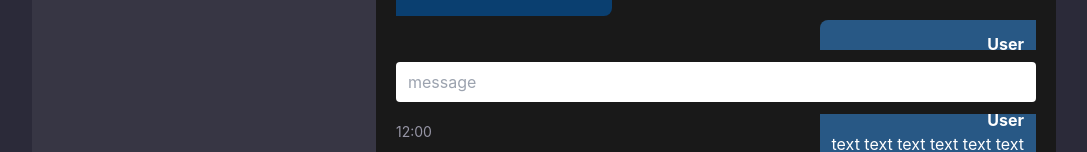
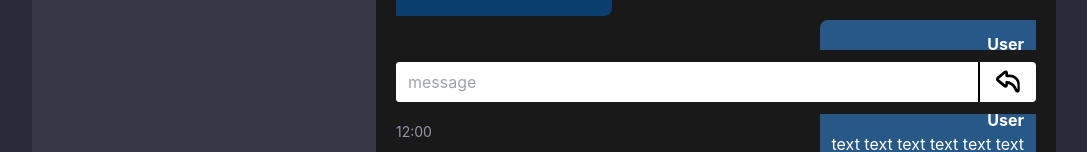
Before and after one commit to Rydeef/chat-front, a React (Create React App) app: page / in a window 1280 px wide. Shown: the part 686-838 px from the top of the page, without its empty margins (96-1183 px from the left). Built offline with nearby package versions, Linux system fonts and the light colour scheme.

Commit message:
create input chat

```diff
--- a/src/components/Chat/index.tsx
+++ b/src/components/Chat/index.tsx
@@ -1,4 +1,5 @@
 import React, { useEffect, useRef } from 'react';
+import ChatInput from '../TextField/ChatInput';
 import MessageItem from '../MessageItem';
 
 interface Messages {
@@ -105,11 +106,7 @@ const Chat = () => {
         ))}
       </div>
       <div className='w-full h-16 bg-dark sticky bottom-0 flex justify-center px-5 py-3'>
-        <input
-          className='w-full h-full text-black rounded px-3 py-4'
-          placeholder='message'
-          type='text'
-        />
+        <ChatInput />
       </div>
     </div>
   );
--- a/src/components/FormField/Input.tsx
+++ b/src/components/FormField/Input.tsx
@@ -1,7 +1,7 @@
-import React, { FC } from "react";
-import { useField } from "formik";
+import React, { FC } from 'react';
+import { useField } from 'formik';
 
-import TextField from "../TextField/TextField";
+import TextField from '../TextField/TextField';
 
 interface Props {
   placeholder?: string;
@@ -17,7 +17,7 @@ export const Input: FC<Props> = ({ name, className, isDisabled, ...props }) => {
   return (
     <div className={className}>
       <TextField {...field} {...props} value={value} isDisabled={isDisabled} />
-      <div className="text-red text-sm h-[28px]">{showError && error}</div>
+      <div className='text-red text-sm h-7'>{showError && error}</div>
     </div>
   );
 };
--- /dev/null
+++ b/src/components/FormField/TextArea.tsx
@@ -0,0 +1,42 @@
+import React, { FC, KeyboardEvent } from 'react';
+import { useField } from 'formik';
+import { ReactComponent as SendMessageButton } from '../../assets/message.svg';
+
+interface Props {
+  name: string;
+  placeholder?: string;
+  className?: string;
+  sendMessage: () => void;
+  sendMessageEnter: (e: KeyboardEvent<HTMLTextAreaElement>) => void;
+}
+
+const TextArea: FC<Props> = ({
+  name,
+  placeholder,
+  className,
+  sendMessage,
+  sendMessageEnter,
+}) => {
+  const [{ value, ...field }] = useField(name);
+
+  return (
+    <div className='w-full h-full flex bg-white rounded justify-center items-center'>
+      <textarea
+        value={value}
+        placeholder={placeholder}
+        className='w-full h-full resize-none text-black px-3 py-2 rounded focus:outline-0'
+        onKeyDown={sendMessageEnter}
+        {...field}
+      />
+      <span className='h-full w-[2px] bg-black' />
+      <div
+        className='h-full flex items-center cursor-pointer px-3'
+        onClick={sendMessage}
+      >
+        <SendMessageButton />
+      </div>
+    </div>
+  );
+};
+
+export default TextArea;
--- /dev/null
+++ b/src/components/TextField/ChatInput.tsx
@@ -0,0 +1,60 @@
+import React, { KeyboardEvent } from 'react';
+import * as yup from 'yup';
+import { FormikProvider, useFormik } from 'formik';
+import TextArea from '../FormField/TextArea';
+
+const MASSAGE_NAME = 'message';
+
+const VALIDATION_SCHEMA = yup.object().shape({
+  message: yup.string().required(''),
+});
+
+export interface UserMessage {
+  message?: string;
+}
+
+const ChatInput = () => {
+  const onSubmit = (values: UserMessage) => {
+    console.log(values);
+    formik.resetForm();
+  };
+
+  const formik = useFormik({
+    initialValues: {
+      message: '',
+    },
+    validateOnChange: true,
+    validationSchema: VALIDATION_SCHEMA,
+    onSubmit,
+  });
+
+  const sendMessageEnter = (e: KeyboardEvent<HTMLTextAreaElement>) => {
+    if (e.key === 'Enter' && !e.shiftKey) {
+      e.preventDefault();
+      onSubmit(formik.values);
+    }
+
+    if (formik.values.message === '') return null;
+  };
+
+  const sendMessage = () => {
+    if (formik.values.message === '') return null;
+
+    onSubmit(formik.values);
+  };
+
+  return (
+    <FormikProvider value={formik}>
+      <form onSubmit={formik.handleSubmit} className='w-full h-full'>
+        <TextArea
+          name={MASSAGE_NAME}
+          placeholder={MASSAGE_NAME}
+          sendMessage={sendMessage}
+          sendMessageEnter={sendMessageEnter}
+        />
+      </form>
+    </FormikProvider>
+  );
+};
+
+export default ChatInput;
```
